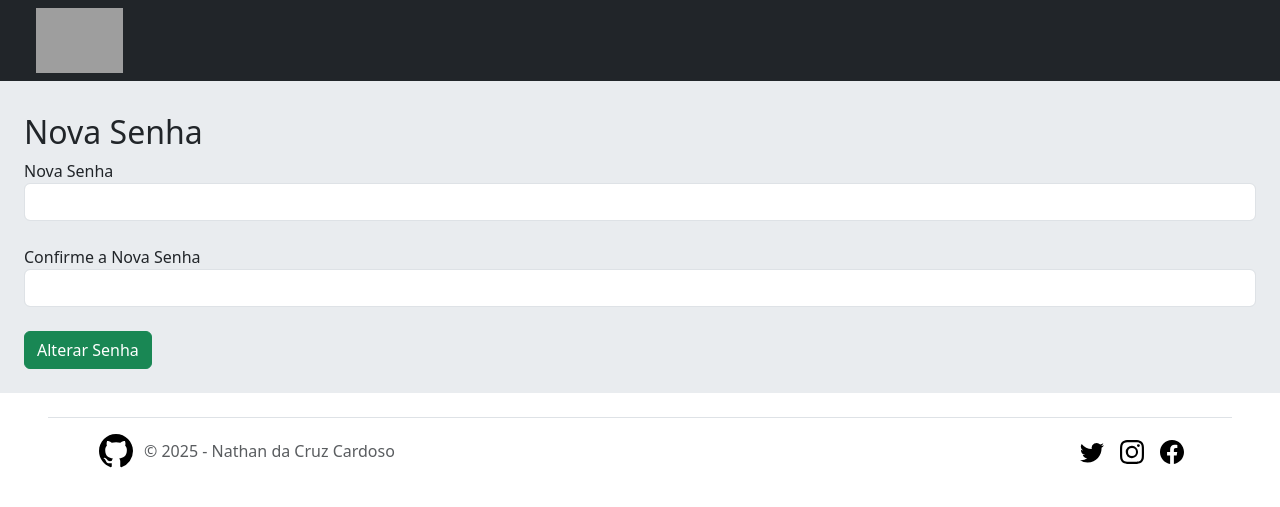
After one commit to NathanCruzOficial/gestor-de-ferias, a Flask app: page /reset/nova-senha in a window 1280 px wide. The commit adds this page. Shown: the top 507 px of the page. Run offline with Flask 3, Linux system fonts and the light colour scheme; the visitor is signed in with stand-in values (Sample User, id 1); grey boxes are pictures that could not be loaded.

Commit message:
feat : paginaderecuperarsenha

```diff
--- a/app/controllers/home.py
+++ b/app/controllers/home.py
@@ -2,7 +2,10 @@ from app import app,lm
 from app.models.tables import User
 from app.routes.user import user_bp
 from app.routes.auth import auth_bp
+from app.routes.reset_password import reset_bp
 
+
+app.register_blueprint(reset_bp, url_prefix='/reset')
 app.register_blueprint(user_bp, url_prefix='/user')
 app.register_blueprint(auth_bp, url_prefix='/')
 
--- a/app/models/forms.py
+++ b/app/models/forms.py
@@ -1,6 +1,6 @@
 from flask_wtf import FlaskForm
 from wtforms import IntegerField, StringField, PasswordField, BooleanField, SubmitField, SelectField, DateField, TextAreaField, TelField
-from wtforms.validators import DataRequired, Email, ValidationError
+from wtforms.validators import DataRequired, Email, ValidationError, EqualTo
 from flask import flash
 from datetime import date, timedelta
 from dateutil.relativedelta import relativedelta
@@ -146,6 +146,23 @@ class ProfileForm(FlaskForm):
     submit = SubmitField('Salvar')
 
 class PasswordChangeForm(FlaskForm):
-    password = PasswordField("senha", validators=[DataRequired()])
-    confirm_password = PasswordField("confirmar senha", validators=[ DataRequired()])
+    senha_atual = PasswordField("Senha Atual", validators=[DataRequired()])
+    nova_senha = PasswordField("Nova Senha", validators=[DataRequired()])
+    confirmar_senha = PasswordField("Confirme a Nova Senha", validators=[DataRequired(), EqualTo('nova_senha')])
     submit = SubmitField('Enviar')
+
+# Formulário para solicitar código de recuperação
+class ResetPasswordForm(FlaskForm):
+    email = StringField("E-mail", validators=[DataRequired(), Email()])
+    submit = SubmitField("Enviar Código")
+
+# Formulário para validar código
+class VerifyCodeForm(FlaskForm):
+    codigo = StringField("Código de Verificação", validators=[DataRequired()])
+    submit = SubmitField("Validar Código")
+
+# Formulário para redefinir a senha
+class NewPasswordForm(FlaskForm):
+    nova_senha = PasswordField("Nova Senha", validators=[DataRequired()])
+    confirmar_senha = PasswordField("Confirme a Nova Senha", validators=[DataRequired(), EqualTo('nova_senha')])
+    submit = SubmitField("Alterar Senha")
--- a/app/routes/auth.py
+++ b/app/routes/auth.py
@@ -1,14 +1,14 @@
 from app.models.tables import Organizacao, User
 from flask import Blueprint, render_template, redirect, url_for, flash
-from flask_login import login_user
+from flask_login import login_user, current_user
 from app.models.forms import LoginForm
-
 from app.models.seed import seed_data
-
+from .middlewares import redirect_if_authenticated
 
 auth_bp = Blueprint('auth', __name__)
 
 @auth_bp.route('/', methods=['GET', 'POST'])
+@redirect_if_authenticated  # Impede o acesso se o usuário já estiver logado
 def login():
     # seed_data()
     form = LoginForm()
--- /dev/null
+++ b/app/routes/reset_password.py
@@ -0,0 +1,99 @@
+from flask import Blueprint, render_template, request, redirect, url_for, flash, session
+from app.models.tables import User
+from app.models.forms import ResetPasswordForm, VerifyCodeForm, NewPasswordForm
+import random
+from mailersend import emails
+
+# Configuração do MailerSend
+API_KEY = "mlsn.4d2b1b378a971b5e0bc56b83d7afaf90f17dab68453f524880d0c188e1342f7d"
+# API_KEY = "mlsn.ea6b1a42eb11f487892e1f003c41661864559e08048f434372563bc163b9de3f"
+# Cria o cliente de API do MailerSend
+mailer = emails.NewEmail(API_KEY)
+
+reset_bp = Blueprint("reset", __name__)
+
+# 📌 Rota para solicitar o código de recuperação
+@reset_bp.route('/recuperar-senha', methods=['GET', 'POST'])
+def recuperar_senha():
+    form = ResetPasswordForm()
+    if form.validate_on_submit():
+        email = form.email.data
+        user = User.query.filter_by(email=email).first()
+
+        if user:
+            codigo = str(random.randint(100000, 999999))  # Gera código de 6 dígitos
+            session['codigo_recuperacao'] = codigo
+            session['email_recuperacao'] = email
+
+            # define an empty dict to populate with mail values
+            mail_body = {}
+
+            mail_from = {
+                "name": "Sys",
+                "email": "r83ql3p2dmvgzw1j",
+            }
+
+            recipients = [
+                {
+                    "name": user.nome_guerra,
+                    "email": user.email,
+                }
+            ]
+
+            personalization = [
+                {
+                    "email": user.email,
+                    "data": {
+                        "code": codigo,
+                        "name": user.nome_guerra
+                    }
+                }
+            ]
+
+            mailer.set_mail_from(mail_from, mail_body)
+            mailer.set_mail_to(recipients, mail_body)
+            mailer.set_subject("Recuperar Senha", mail_body)
+            mailer.set_template("zr6ke4n7r53gon12", mail_body)
+            mailer.set_personalization(personalization, mail_body)
+
+            print(mailer.send(mail_body))
+
+            flash("Código enviado para seu e-mail.", "success")
+            return redirect(url_for('reset.validar_codigo'))
+        else:
+            flash("Não existe usuário com este E-mail!", "danger")
+
+    return render_template('auth/recuperar_senha.html', form=form)
+
+# 📌 Rota para validar o código
+@reset_bp.route('/validar-codigo', methods=['GET', 'POST'])
+def validar_codigo():
+    form = VerifyCodeForm()
+    if form.validate_on_submit():
+        codigo_digitado = form.codigo.data
+        codigo_correto = session.get('codigo_recuperacao')
+
+        if codigo_digitado == codigo_correto:
+            flash("Código válido! Redefina sua senha.", "success")
+            return redirect(url_for('reset.nova_senha'))
+        else:
+            flash("Código inválido!", "danger")
+
+    return render_template('auth/validar_codigo.html', form=form)
+
+# 📌 Rota para redefinir a senha
+@reset_bp.route('/nova-senha', methods=['GET', 'POST'])
+def nova_senha():
+    form = NewPasswordForm()
+    if form.validate_on_submit():
+        email = session.get('email_recuperacao')
+        user = User.query.filter_by(email=email).first()
+
+        if user:
+            user.set_password(form.nova_senha.data)  # Define a nova senha
+            flash("Senha alterada com sucesso! Faça login.", "success")
+            return redirect(url_for('auth.login'))
+        else:
+            flash("Erro ao alterar a senha!", "danger")
+
+    return render_template('auth/nova_senha.html', form=form)
--- a/app/templates/auth/login.html
+++ b/app/templates/auth/login.html
@@ -33,7 +33,7 @@
         <label class="form-check-label" for="flexCheckDefault">Lembre-se de mim</label>
         </div>
 
-        <a href="#" class=" btn btn-sm btn-outline-secondary ">Esqueceu sua senha? </a>
+        <a href="{{ url_for('reset.recuperar_senha') }}" class=" btn btn-sm btn-outline-secondary ">Esqueceu sua senha? </a>
       </div>
 
 
--- /dev/null
+++ b/app/templates/auth/nova_senha.html
@@ -0,0 +1,14 @@
+{% extends 'layouts/base.html' %}
+{% block content %}
+<h2>Nova Senha</h2>
+<form method="POST">
+    {{ form.hidden_tag() }}
+    <label>{{ form.nova_senha.label }}</label>
+    {{ form.nova_senha(class="form-control") }}
+    <br>
+    <label>{{ form.confirmar_senha.label }}</label>
+    {{ form.confirmar_senha(class="form-control") }}
+    <br>
+    {{ form.submit(class="btn btn-success") }}
+</form>
+{% endblock %}
```
Also changed, not shown: app/routes/middlewares.py (added, +29 -0 lines), app/routes/user.py (+4 -19 lines), app/templates/auth/recuperar_senha.html (added, +11 -0 lines), app/templates/auth/validar_codigo.html (added, +11 -0 lines).
